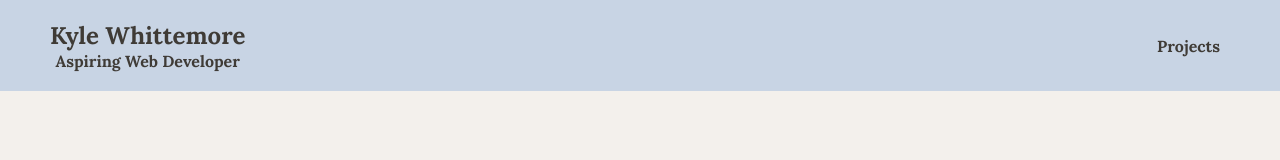
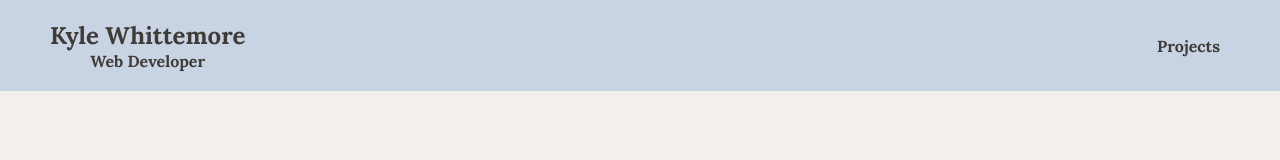
Before and after one commit to kylewhittemore/kylewhittemore.github.io, a plain HTML site: page index.html in a window 1280 px wide. Shown: the top 160 px of the page. Drawn offline with Linux system fonts and the light colour scheme.

Commit message:
took out the "aspiring" in web developer :)

```diff
--- a/index.html
+++ b/index.html
@@ -15,7 +15,7 @@
     <header class="navbar">
         <div class="nav-brand"><a href="index.html">
                 <h2 class="header-text">Kyle Whittemore</h2>
-                <h4 class="header-text">Aspiring Web Developer</h4>
+                <h4 class="header-text">Web Developer</h4>
             </a></div>
         <div class="nav-element">
             <ul class="nav-list">
```
Also changed, not shown: projects.html (+1 -1 lines).
